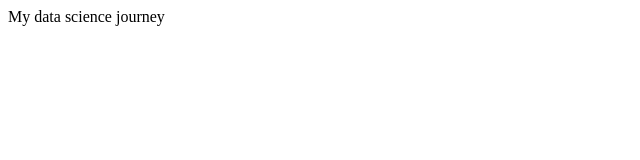
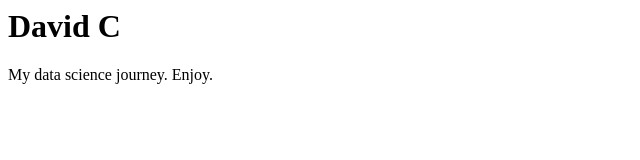
Before and after one commit to ValuError/ValuError.github.io, a plain HTML site: page nomasana.html in a window 1280 px wide. Shown: the whole page, without its empty margins (0-640 px from the left). Drawn offline with Linux system fonts and the light colour scheme.

Commit message:
modified nomasana

```diff
--- a/nomasana.html
+++ b/nomasana.html
@@ -8,7 +8,8 @@
 </head>
 
 <body>
-My data science journey
+    <h1>David C</h1>
+My data science journey. Enjoy.
 
 </body>
 
```
